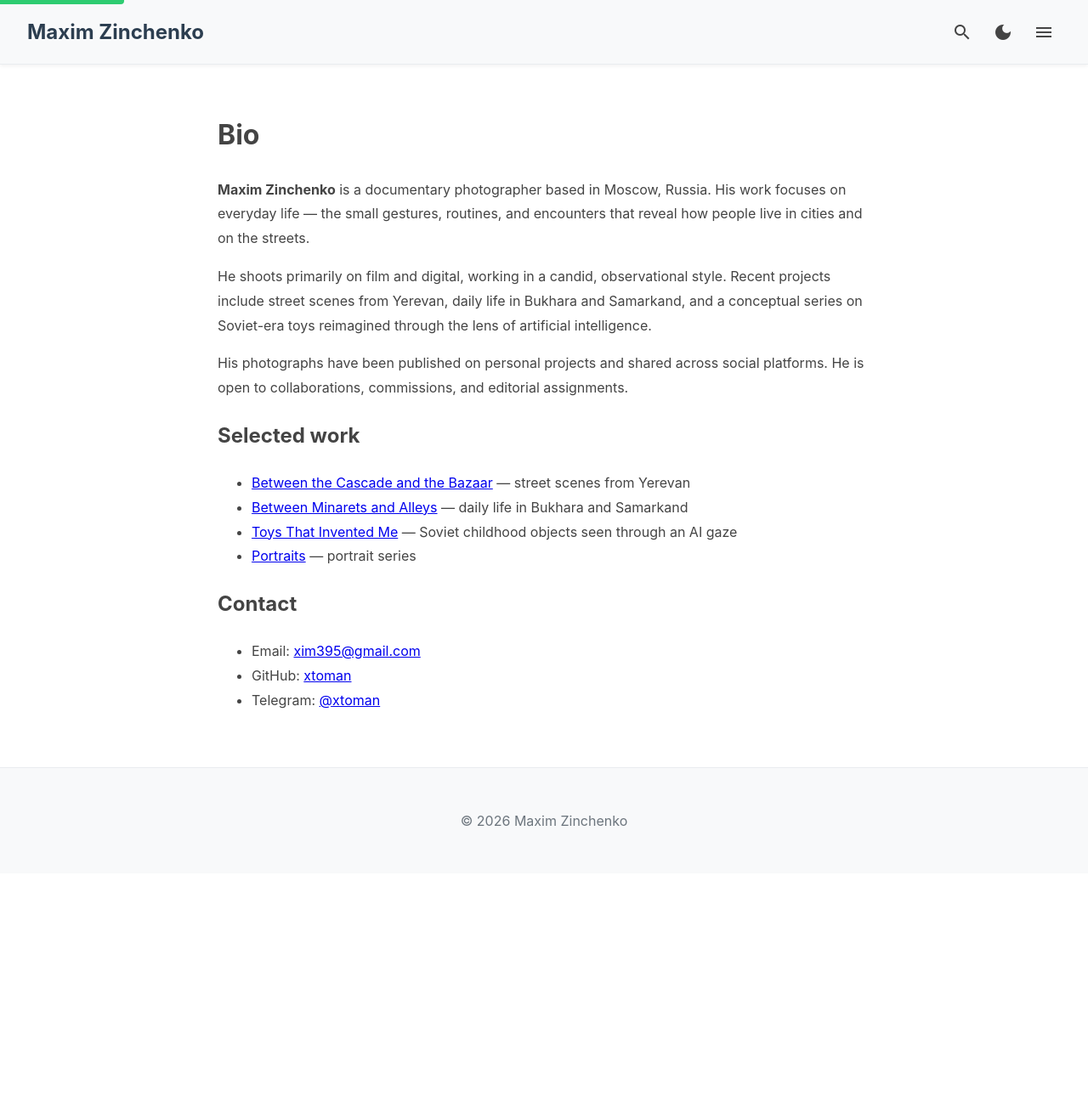
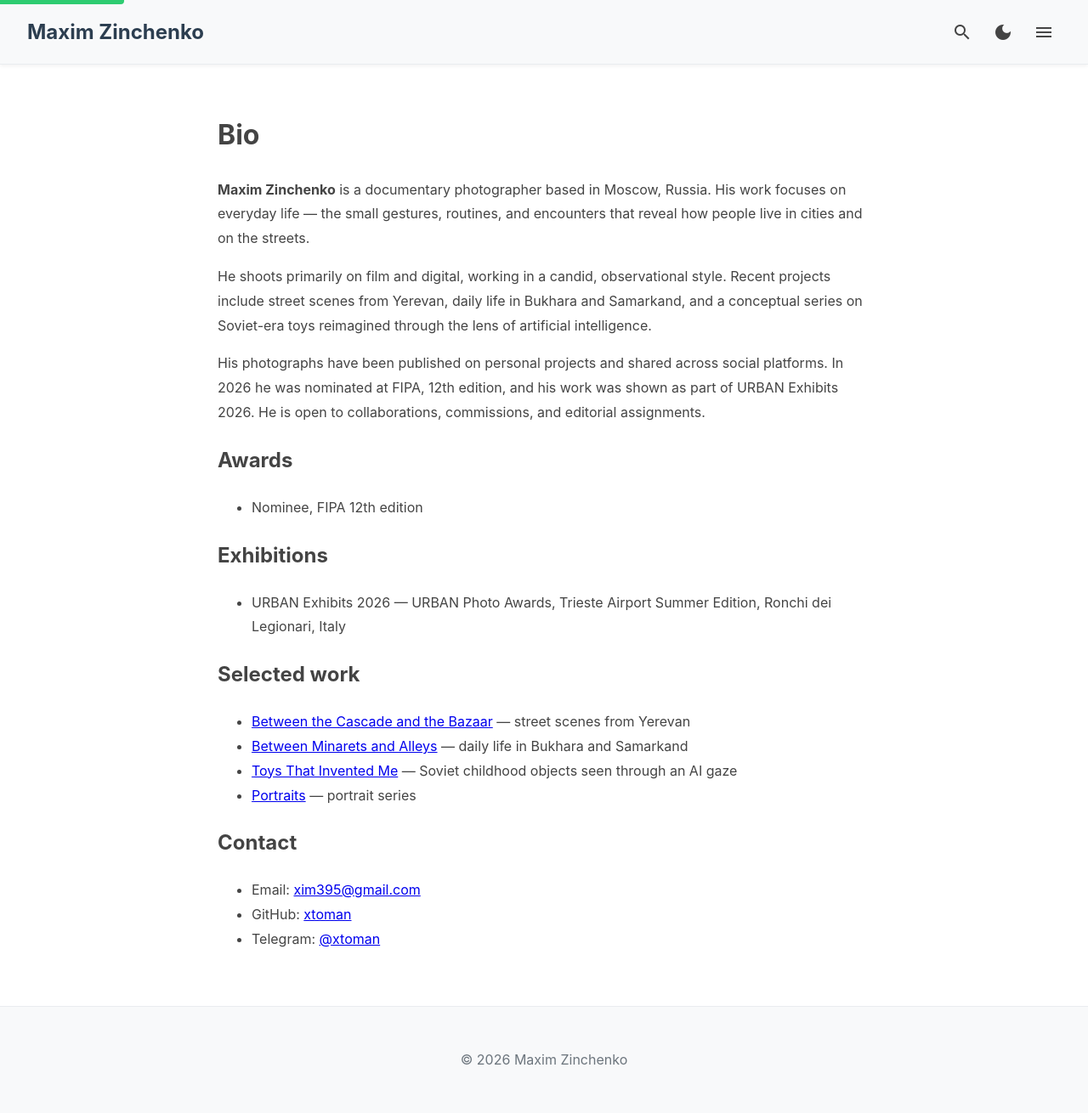
Before and after one commit to Xtoman/xtoman.github.io, a Jekyll site: the page built from bio.md, in a window 1280 px wide. Shown: the whole page at 85% size. Built offline with Jekyll 4.4.1, drawn with Linux system fonts in a browser that asks for light colours; before the commit the page ends 1028 px from its top, so only the background shows below that.

Commit message:
Добавить в Bio и About номинацию FIPA 12th edition и URBAN Exhibits 2026.
Co-authored-by: Cursor <cursoragent@cursor.com>

```diff
--- a/_includes/json-ld.html
+++ b/_includes/json-ld.html
@@ -17,6 +17,10 @@
   "url": {{ json_site_url | jsonify }},
   "image": {{ json_og_image | jsonify }},
   "email": {{ site.author.email | jsonify }},
+  "award": [
+    "Nominee, FIPA 12th edition",
+    "URBAN Exhibits 2026"
+  ],
   "sameAs": [
     {{ site.author.github | jsonify }},
     {{ site.author.telegram | jsonify }}
--- a/bio.md
+++ b/bio.md
@@ -1,7 +1,7 @@
 ---
 layout: default
 title: Bio
-description: Maxim Zinchenko — documentary photographer based in Moscow. Street photography, portraits, and visual stories from Armenia, Uzbekistan, and Russia.
+description: Maxim Zinchenko — documentary photographer based in Moscow. Nominee, FIPA 12th edition. URBAN Exhibits 2026. Street photography, portraits, and visual stories from Armenia, Uzbekistan, and Russia.
 ---
 
 # Bio
@@ -10,7 +10,15 @@ description: Maxim Zinchenko — documentary photographer based in Moscow. Stree
 
 He shoots primarily on film and digital, working in a candid, observational style. Recent projects include street scenes from Yerevan, daily life in Bukhara and Samarkand, and a conceptual series on Soviet-era toys reimagined through the lens of artificial intelligence.
 
-His photographs have been published on personal projects and shared across social platforms. He is open to collaborations, commissions, and editorial assignments.
+His photographs have been published on personal projects and shared across social platforms. In 2026 he was nominated at FIPA, 12th edition, and his work was shown as part of URBAN Exhibits 2026. He is open to collaborations, commissions, and editorial assignments.
+
+## Awards
+
+- Nominee, FIPA 12th edition
+
+## Exhibitions
+
+- URBAN Exhibits 2026 — URBAN Photo Awards, Trieste Airport Summer Edition, Ronchi dei Legionari, Italy
 
 ## Selected work
 
```
Also changed, not shown: about.md (+8 -0 lines).
